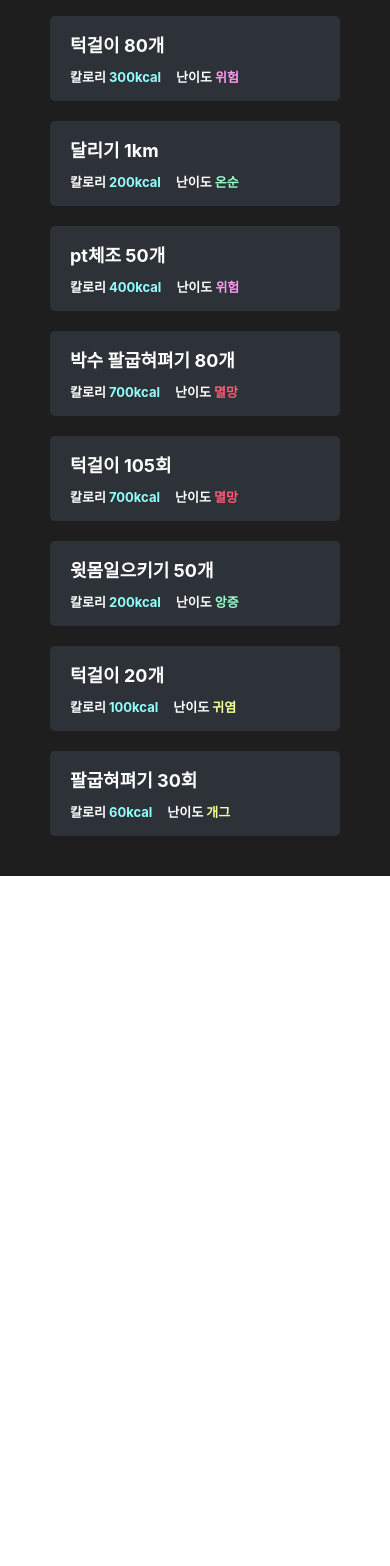
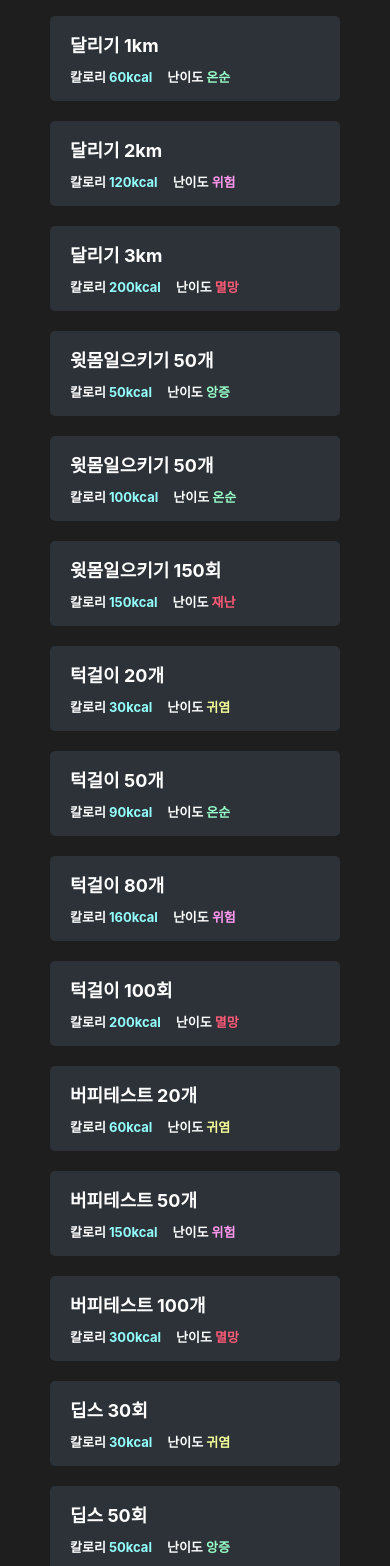
Before and after one commit to jidole02/breakhealth, a React Native app: screen /EXELIST in a window 390 px wide. Shown: the part 380-1946 px from the top of the page. Before the commit the page ends 1256 px from the top, so only its background shows below. Built offline with nearby package versions, Linux system fonts and the light colour scheme.

Commit message:
add exelist

```diff
--- a/data/exeData.js
+++ b/data/exeData.js
@@ -1,68 +1,170 @@
 export const ExeData = [
+  {
+    name: "팔굽혀펴기 30회",
+    score: 1,
+    kcal: 13,
+    level: "개그",
+    kind: 1,
+  },
   {
     name: "팔굽혀펴기 200회",
     score: 9,
-    kcal: 700,
+    kcal: 80,
     level: "재앙",
+    kind: 1,
+  },
+  {
+    name: "박수 팔굽혀펴기 80개",
+    score: 10,
+    kcal: 60,
+    level: "멸망",
+    kind: 1,
+  },
+  {
+    name: "달리기 1km",
+    score: 5,
+    kcal: 60,
+    level: "온순",
+    kind: 2,
   },
   {
     name: "달리기 2km",
     score: 7,
-    kcal: 300,
+    kcal: 120,
     level: "위험",
+    kind: 2,
+  },
+  {
+    name: "달리기 3km",
+    score: 10,
+    kcal: 200,
+    level: "멸망",
+    kind: 2,
+  },
+  {
+    name: "윗몸일으키기 50개",
+    score: 3,
+    kcal: 50,
+    level: "앙증",
+    kind: 3,
+  },
+  {
+    name: "윗몸일으키기 50개",
+    score: 5,
+    kcal: 100,
+    level: "온순",
+    kind: 3,
   },
   {
     name: "윗몸일으키기 150회",
     score: 9,
-    kcal: 500,
+    kcal: 150,
     level: "재난",
+    kind: 3,
+  },
+  {
+    name: "턱걸이 20개",
+    score: 2,
+    kcal: 30,
+    level: "귀염",
+    kind: 4,
+  },
+  {
+    name: "턱걸이 50개",
+    score: 5,
+    kcal: 90,
+    level: "온순",
+    kind: 4,
   },
   {
     name: "턱걸이 80개",
     score: 7,
-    kcal: 300,
+    kcal: 160,
     level: "위험",
+    kind: 4,
   },
   {
-    name: "달리기 1km",
-    score: 5,
+    name: "턱걸이 100회",
+    score: 10,
     kcal: 200,
-    level: "온순",
+    level: "멸망",
+    kind: 4,
   },
   {
-    name: "pt체조 50개",
-    score: 8,
-    kcal: 400,
-    level: "위험",
+    name: "버피테스트 20개",
+    score: 2,
+    kcal: 60,
+    level: "귀염",
+    kind: 5,
   },
   {
-    name: "박수 팔굽혀펴기 80개",
-    score: 10,
-    kcal: 700,
-    level: "멸망",
+    name: "버피테스트 50개",
+    score: 8,
+    kcal: 150,
+    level: "위험",
+    kind: 5,
   },
   {
-    name: "턱걸이 105회",
+    name: "버피테스트 100개",
     score: 10,
-    kcal: 700,
+    kcal: 300,
     level: "멸망",
+    kind: 5,
   },
   {
-    name: "윗몸일으키기 50개",
-    score: 3,
-    kcal: 200,
-    level: "앙증",
+    name: "딥스 30회",
+    score: 2,
+    kcal: 30,
+    level: "귀염",
+    kind: 6,
   },
   {
-    name: "턱걸이 20개",
-    score: 2,
-    kcal: 100,
-    level: "귀염",
+    name: "딥스 50회",
+    score: 3,
+    kcal: 50,
+    level: "앙증",
+    kind: 6,
   },
   {
-    name: "팔굽혀펴기 30회",
-    score: 1,
-    kcal: 60,
-    level: "개그",
+    name: "딥스 100회",
+    score: 5,
+    kcal: 100,
+    level: "온순",
+    kind: 6,
+  },
+  {
+    name: "딥스 150회",
+    score: 9,
+    kcal: 170,
+    level: "재난",
+    kind: 6,
+  },
+  {
+    name: "줄넘기 100회",
+    score: 2,
+    kcal: 10,
+    level: "귀염",
+    kind: 7,
+  },
+  {
+    name: "줄넘기 300회",
+    score: 3,
+    kcal: 40,
+    level: "앙증",
+    kind: 7,
+  },
+  {
+    name: "줄넘기 800회",
+    score: 9,
+    kcal: 90,
+    level: "재난",
+    kind: 7,
+  },
+  {
+    name: "줄넘기 1200회",
+    score: 10,
+    kcal: 140,
+    level: "멸망",
+    kind: 7,
   },
 ];
```
